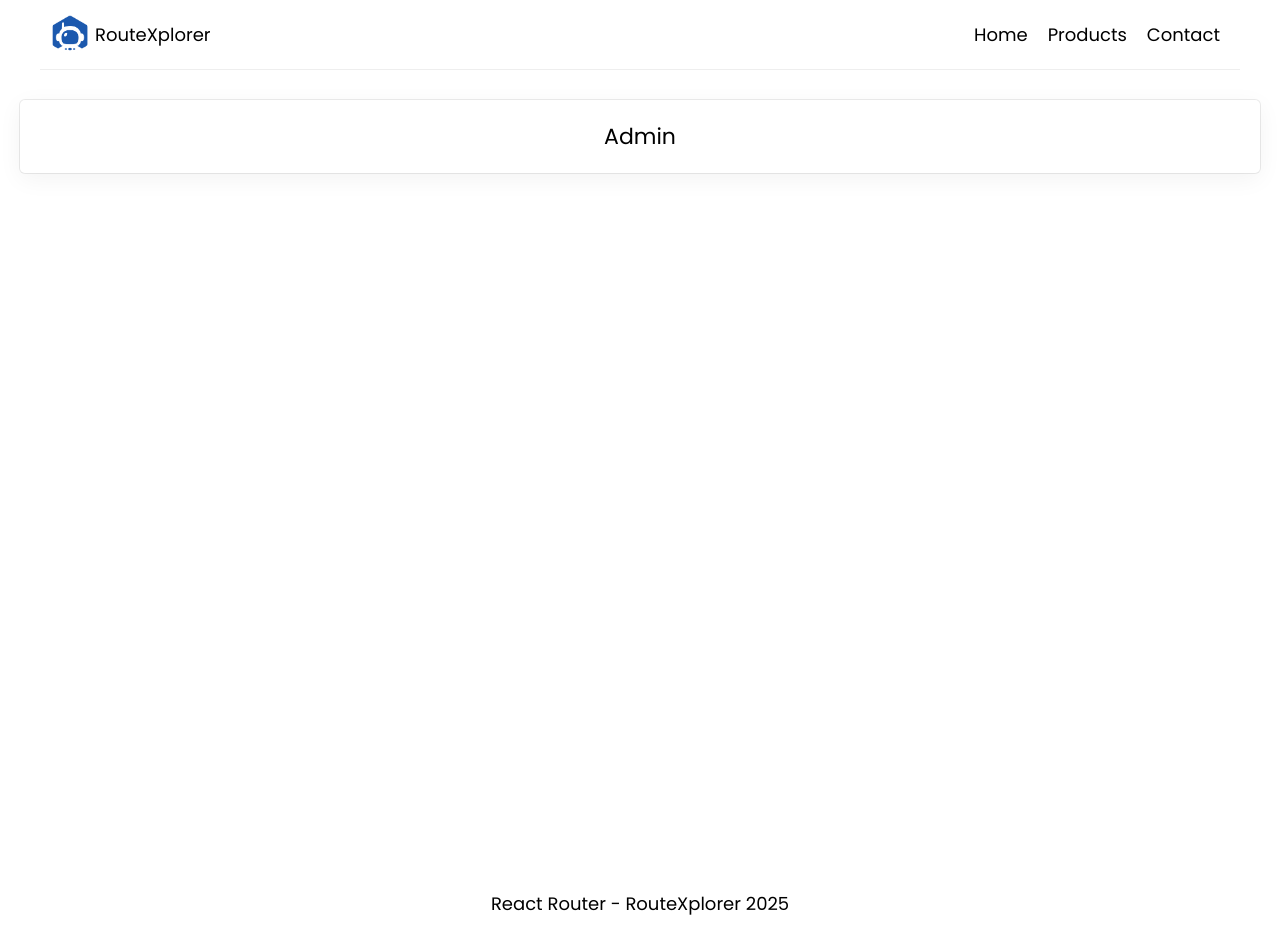
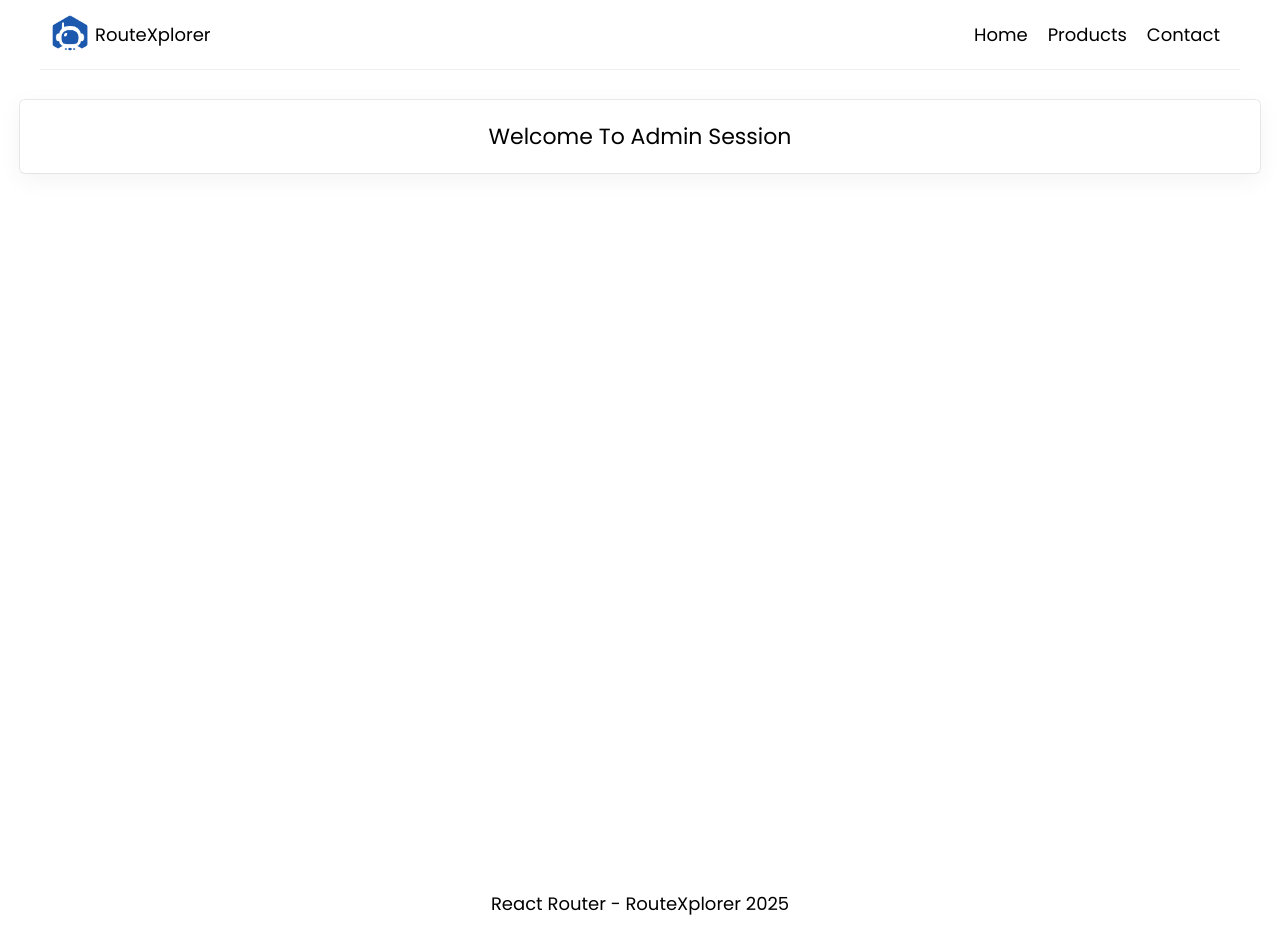
Before and after one commit to imkool47/RouteXplorer, a React (Vite) app: page /admin in a window 1280 px wide. Built offline with nearby package versions, Linux system fonts and the light colour scheme.

Commit message:
feat: added PageNotFound component and update Admin message; enhance routing

```diff
--- a/src/App.jsx
+++ b/src/App.jsx
@@ -5,6 +5,7 @@ import { ProductList } from "./components/ProductList";
 import { ProductDetail } from "./components/ProductDetail";
 import { Contact } from "./components/Contact";
 import { Admin } from "./components/Admin";
+import { PageNotFound } from "./components/PageNotFound";
 import { Footer } from "./components/Footer";
 
 import "./App.css";
@@ -25,6 +26,7 @@ function App() {
             path="admin"
             element={user ? <Admin /> : <Navigate to="/" />}
           ></Route>
+          <Route path="*" element={<PageNotFound />}></Route>
         </Routes>
       </main>
       <Footer />
--- a/src/components/Admin.jsx
+++ b/src/components/Admin.jsx
@@ -1,3 +1,3 @@
 export const Admin = () => {
-  return <div className="component">Admin</div>;
+  return <div className="component">Welcome To Admin Session</div>;
 };
--- /dev/null
+++ b/src/components/PageNotFound.jsx
@@ -0,0 +1,3 @@
+export const PageNotFound = () => {
+  return <div className="component"> 404 Opps! Page Not Found</div>;
+};
```
